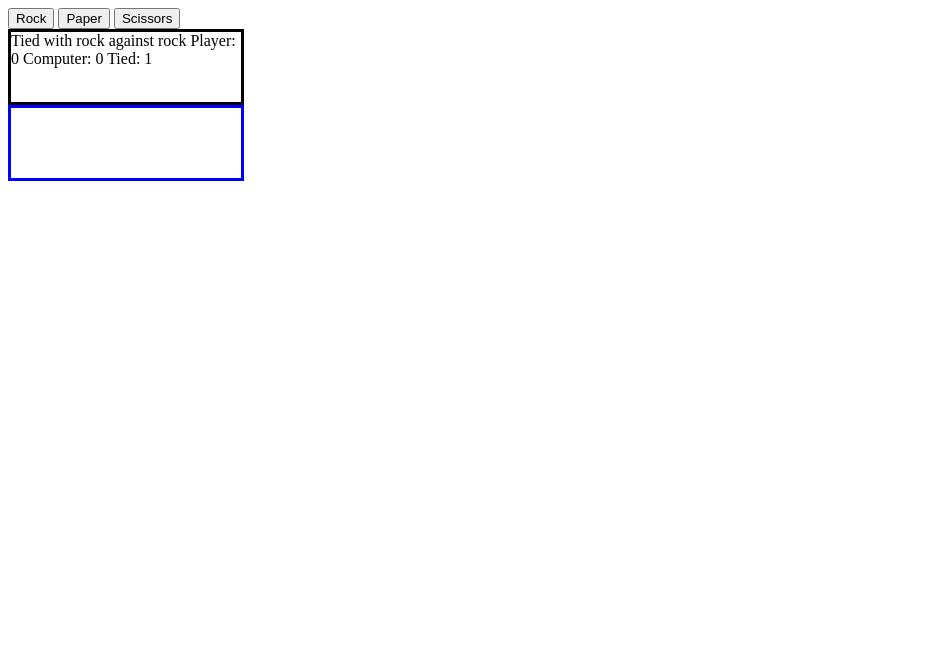
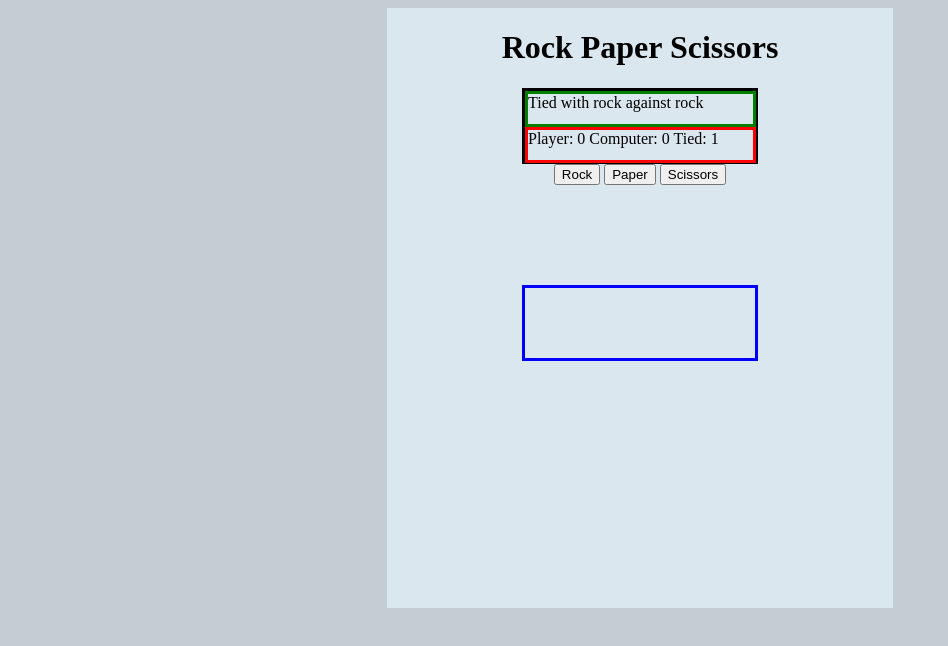
Before and after one commit to sebapkfd/rock-paper-scissors, a plain HTML site: page index.html in a window 1280 px wide. Both pictures are taken after a click on the button "Rock". Shown: the whole page, without its empty margins (0-948 px from the left). Drawn offline with Linux system fonts and the light colour scheme.

Commit message:
refactoring and adding interface

```diff
--- a/game.js
+++ b/app.js
@@ -1,87 +1,103 @@
+const containerFinal = document.querySelector('.final');
+const containerResult = document.querySelector('.result');
+const containerDetail = document.querySelector('.detail');
+const containerScore = document.querySelector('.score');
+let wonGames = 0;
+let lostGames = 0;
+let tiedGames = 0;
+let roundsPlayed = 0;
+
 function computerPlay(){
-    let randomNumber = Math.floor(Math.random() * 3);
+let randomNumber = Math.floor(Math.random() * 3);
     let options = ['rock', 'paper', 'scissors'];
     res = options[randomNumber];
     return res;
 }
 
 function resultCalc(wonGames, lostGames){
-    if (wonGames > lostGames) {
+    if (wonGames > lostGames){
         return 'Game Won'
-    }else if (lostGames > wonGames) {
+    }else if (lostGames > wonGames){
         return 'Game lost'
     }else{
         return 'Game Tied'
     }
 }
 
-function refreshScoreboard(roundResult, score){
-    const containerResult = document.querySelector('.container-result');
+function refreshDetail(roundDetail){
     const content = document.createElement('div');
     content.classList.add('content');
-    content.textContent = `${roundResult} ${score}`;
-    if (containerResult.firstChild === null) {
-        containerResult.appendChild(content);
+    content.textContent = roundDetail;
+    if (containerDetail.firstChild === null) {
+        containerDetail.appendChild(content);
     }else{
-        containerResult.removeChild(containerResult.firstChild);
-        containerResult.appendChild(content);
+        containerDetail.removeChild(containerDetail.firstChild);
+        containerDetail.appendChild(content);
     }
+}
 
+function refreshScore(score){
+    const content = document.createElement('div');
+    content.classList.add('content');
+    content.textContent = score;
+    if (containerScore.firstChild === null) {
+        containerScore.appendChild(content);
+    }else{
+        containerScore.removeChild(containerScore.firstChild);
+        containerScore.appendChild(content);
+    }
 }
 
 function cleanResults(){
-    const containerFinal = document.querySelector('.container-final');
     containerFinal.removeChild(containerFinal.firstChild);
-    const containerResult = document.querySelector('.container-result');
     containerResult.removeChild(containerResult.firstChild);
     roundsPlayed = 1;
     lostGames = 0;
     tiedGames = 0;
     wonGames = 0;
-
 }
 
-function showResult() {
-    const containerFinal = document.querySelector('.container-final');
+function showResult(){
     const finalResult = document.createElement('div');
     finalResult.classList.add('content');
     finalResult.textContent = resultCalc(wonGames, lostGames);
-    containerFinal.appendChild(finalResult)
+    containerFinal.appendChild(finalResult);
 
 }
 
 function playRound(playerSelection, computerSelection){
-    let roundResult = '';
+    let roundDetail = '';
     if ((playerSelection == 'rock' && computerSelection == 'paper') || (playerSelection == 'paper' && computerSelection == 'scissors') || (playerSelection == 'scissors' && computerSelection == 'rock')){
-        roundResult = `Lost with ${playerSelection} against ${computerSelection}`;
+        roundDetail = `Lost with ${playerSelection} against ${computerSelection}`;
         lostGames++;
     }else if ((playerSelection == 'rock' && computerSelection == 'scissors') || (playerSelection == 'paper' && computerSelection == 'rock') || (playerSelection == 'scissors' && computerSelection == 'paper')) {
-        roundResult = `Won with ${playerSelection} against ${computerSelection}`;
+        roundDetail = `Won with ${playerSelection} against ${computerSelection}`;
         wonGames++;
     }else if (playerSelection == computerSelection){
-        roundResult = `Tied with ${playerSelection} against ${computerSelection}`;
+        roundDetail = `Tied with ${playerSelection} against ${computerSelection}`;
         tiedGames++;
     }else{
         console.log('error');
     }
-    console.log(roundResult);
+    console.log(roundDetail);
     let score = `Player: ${wonGames} Computer: ${lostGames} Tied: ${tiedGames}`;
-    refreshScoreboard(roundResult, score);
+    refreshDetail(roundDetail);
+    refreshScore(score);
 
 }
 
 function game(playerSelection){
     roundsPlayed++;
-    if (roundsPlayed > 5) {
+    if (roundsPlayed > 5){
         cleanResults();
         computerSelection = computerPlay();
         playRound(playerSelection, computerSelection);
     }
-    else if (roundsPlayed < 5) {
+    else if (roundsPlayed < 5){
         computerSelection = computerPlay();
         playRound(playerSelection, computerSelection);
 
-    }else if (roundsPlayed == 5) {
+    }else if (roundsPlayed == 5){
         console.log(roundsPlayed);
         computerSelection = computerPlay();
         playRound(playerSelection, computerSelection);
@@ -89,12 +105,8 @@ function game(playerSelection){
     }
 }
 
-let wonGames = 0;
-let lostGames = 0;
-let tiedGames = 0;
-let roundsPlayed = 0;
+
 const buttons = document.querySelectorAll('button');
-
 buttons.forEach((button) => {
   button.addEventListener('click', () => game(button.id));
 });
--- a/index.html
+++ b/index.html
@@ -4,15 +4,24 @@
     <meta charset="UTF-8">
     <meta name="viewport" content="width=device-width, initial-scale=1.0">
     <title>Document</title>
+    <link rel="stylesheet" href="style.css">
 </head>
 <body>
-    <div class="container">
-        <button id="rock">Rock</button>
-        <button id="paper">Paper</button>
-        <button id="scissors">Scissors</button>
+    <div class="scoreboard">
+        <h1>Rock Paper Scissors</h1>
+
+        <div class="result">
+            <!-- detail will be to divs, User vs Pc -->
+            <div class="detail"></div>
+            <div class="score"></div>
+        </div>
+        <div class="options">
+            <button id="rock">Rock</button>
+            <button id="paper">Paper</button>
+            <button id="scissors">Scissors</button>
+        </div>
+        <div class="final"></div>
     </div>
-    <div class="container-result" style="border: solid black; height: 70px; width: 230px;"></div>
-    <div class="container-final" style="border: solid blue; height: 70px; width: 230px;"></div>
 </body>
-<script src="game.js"></script>
+<script src="app.js"></script>
 </html>
--- /dev/null
+++ b/style.css
@@ -0,0 +1,41 @@
+body{
+    display: flex;
+    justify-content: center;
+    background-color: rgb(195, 205, 211);
+}
+
+.scoreboard{
+    height: 600px;
+    width: 40%;
+    background-color: rgb(218, 231, 238);
+    display: flex;
+    flex-direction: column;
+    align-items: center;
+    /* justify-content: center; */
+}
+
+.score{
+    border: solid red;
+    height: 30px;
+    width: 225px;
+}
+
+.detail{
+    border: solid green;
+    height: 30px;
+    width: 225px;
+
+}
+
+.result{
+    border: solid black;
+    height: 70px;
+    width: 230px;
+}
+
+.final{
+    border: solid blue;
+    height: 70px;
+    width: 230px;
+    margin-top: 100px;
+}
```
Also changed, not shown: 1 other file.
